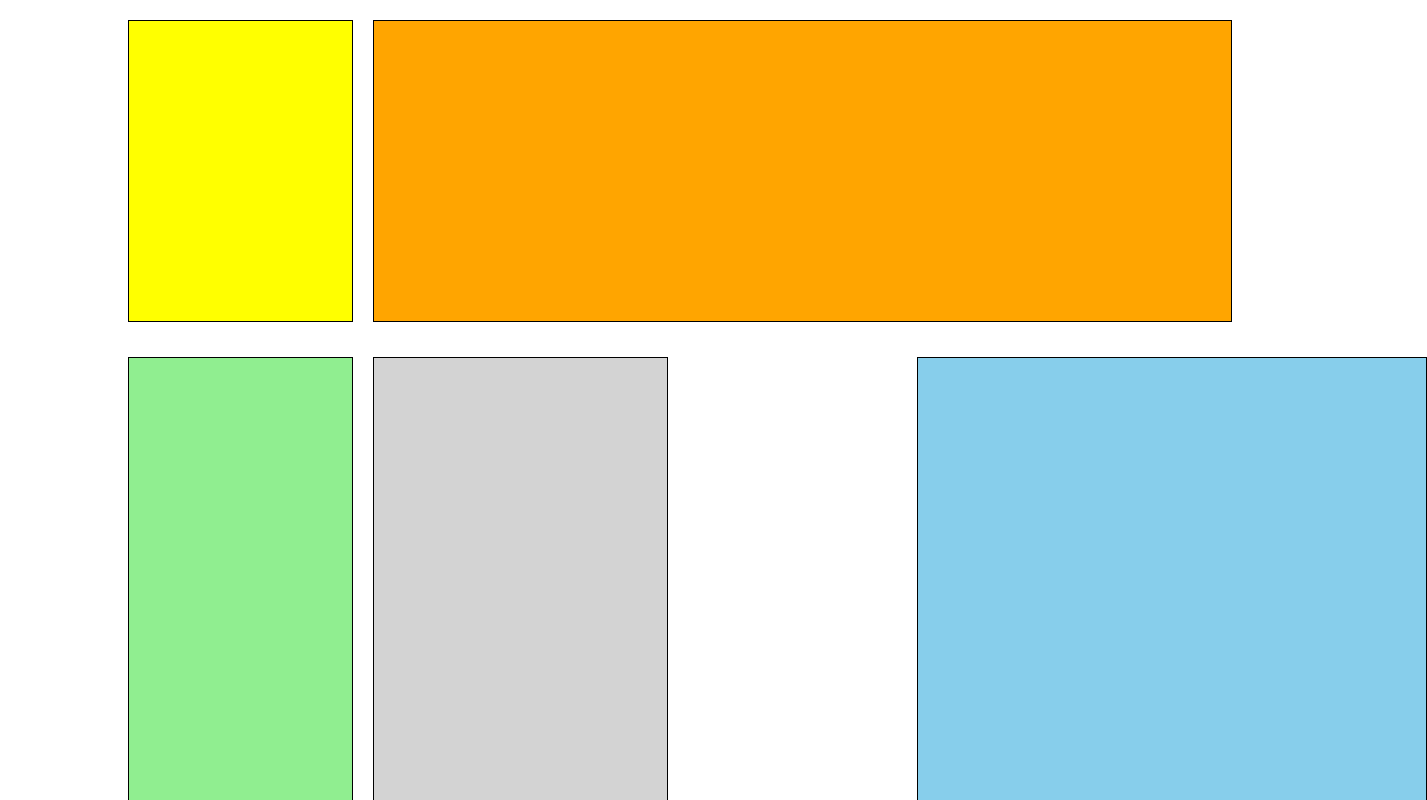
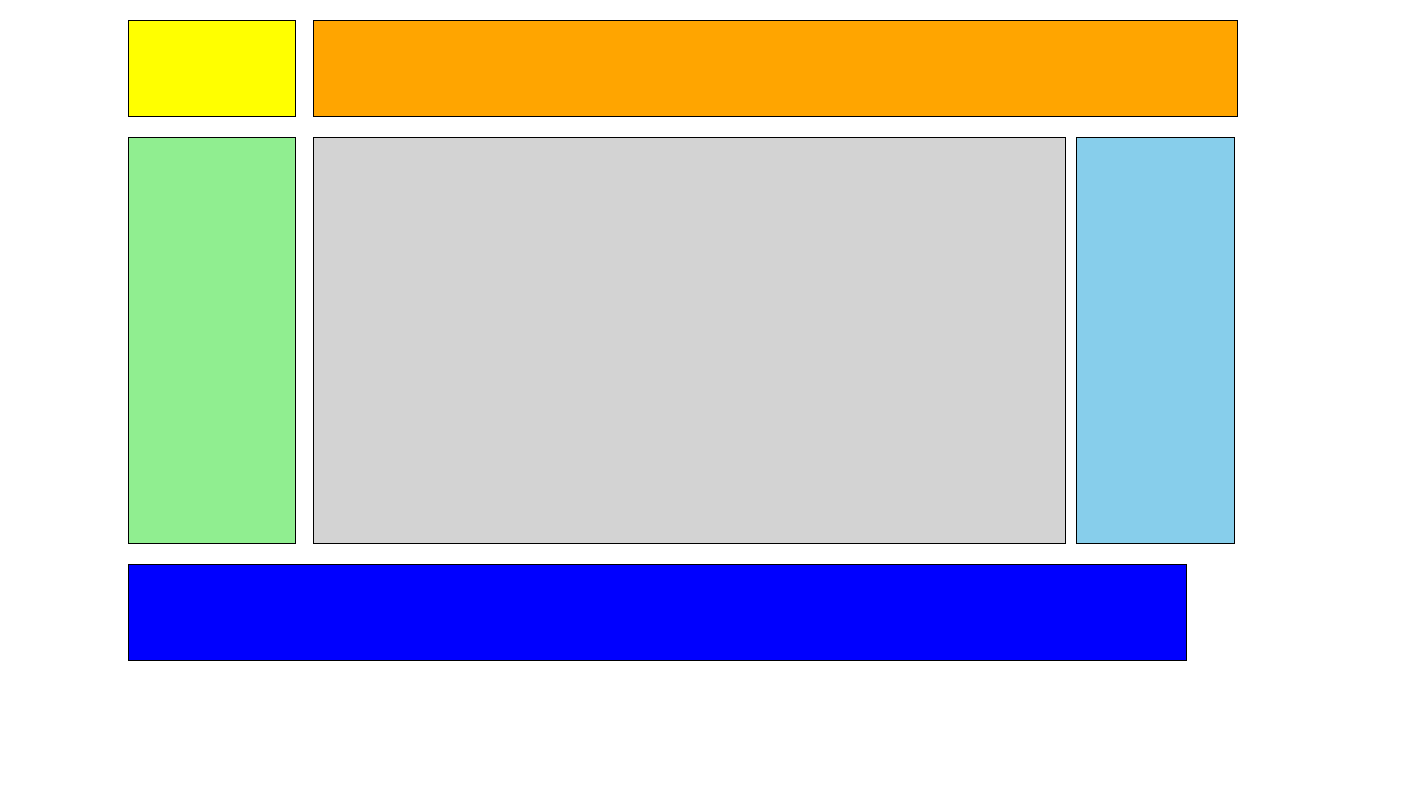
Before and after one commit to MaulAdit/pemweb1_FaridAdityaMaulana, a plain HTML site: page Pertemuan6/Tugas/tugas2.html in a window 1280 px wide. Shown: the top 800 px of the page, 1427 px wide, since content can reach past the window. Drawn offline with Linux system fonts and the light colour scheme.

Commit message:
tugas2.css

```diff
--- a/Pertemuan6/Tugas/css/tugas2.css
+++ b/Pertemuan6/Tugas/css/tugas2.css
@@ -1,6 +1,6 @@
 body {
     display: flex;
-    justify-content: center;
+    justify-content: auto;
     font-family: Arial, sans-serif;
     margin: 0;
 }
@@ -23,15 +23,16 @@ body {
 .box1 {
     grid-area: box1;
     background-color: yellow;
-    height: 300px;
+    height: 95px;
     width: 95%;
     border: 1px solid black;
+    margin-right: 10px;
 }
 
 .box2 {
     grid-area: box2;
     background-color: orange;
-    height: 300px;
+    height: 95px;
     width: 110%;
     border: 1px solid black;
 }
@@ -39,36 +40,38 @@ body {
 .box3 {
     grid-area: box3;
     background-color: lightgreen;
-    height: 1300px;
+    height: 405px;
     width: 95%;
     border: 1px solid black;
-    margin-top: 25px;
+    margin-top: 10px;
+    margin-right: 10px;
 }
 
 .box4 {
     grid-area: box4;
     background-color: lightgray;
-    height: 1300px;
-    width: 125%;
-    margin-top: 25px;
+    height: 405px;
+    width: 113%;
+    margin-top: 10px;
     border: 1px solid black;
+    margin-right: 500px;
 }
 
 .box5 {
     grid-area: box5;
     background-color: skyblue;
-    height: 1300px;
+    height: 405px;
     width: 95%;
     border: 1px solid black;
-    margin-top: 25px;
-    margin-left: 300px;
+    margin-top: 10px;
+    margin-left:54%;
 }
 
 .box6 {
     grid-area: box6;
     background-color: blue;
-    height: 300px;
-    width: 357%;
-    margin-top: 25px;
+    height: 95px;
+    width: 605%;
+    margin-top: 10px;
     border: 1px solid black;
 }
```
